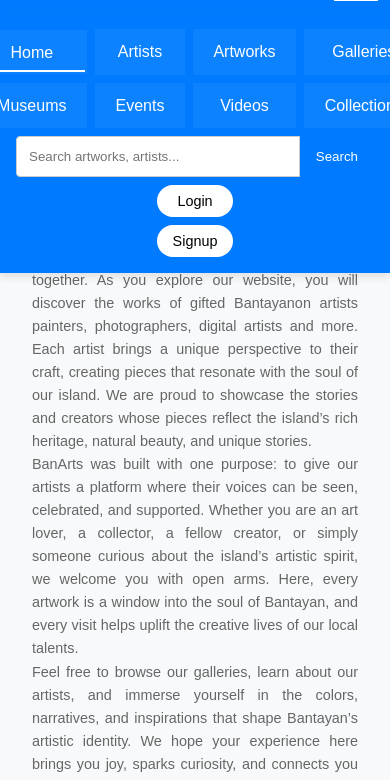
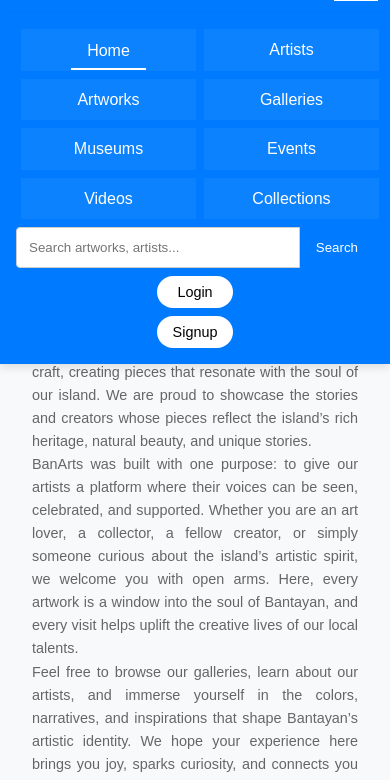
Before and after one commit to Benjoytibzz/BanArts-System, a website: page index.html in a window 390 px wide. Both pictures are taken after a click on the button "Toggle navigation menu". Shown: the part 63-843 px from the top of the page. Drawn offline with nearby package versions, Linux system fonts and the light colour scheme; no server answers.

Commit message:
"fix-mobile-navbar-cutoff"

```diff
--- a/styles.css
+++ b/styles.css
@@ -2548,19 +2548,22 @@ input[type="password"]::-ms-clear {
     }
 
     nav ul {
-        flex-direction: row;
-        flex-wrap: wrap;
-        justify-content: center;
+        display: grid;
+        grid-template-columns: repeat(2, 1fr);
         gap: 0.5rem;
         margin: 0;
         width: 100%;
+        padding: 0;
     }
 
     nav ul li {
         width: 100%;
         text-align: center;
         background-color: rgba(255, 255, 255, 0.05);
-        padding: 2px 2px;
+        padding: 0;
+        display: flex;
+        justify-content: center;
+        align-items: center;
     }
 
 
@@ -2789,8 +2792,8 @@ input[type="password"]::-ms-clear {
     }
 
     nav ul {
-        flex-direction: column;
-        align-items: center;
+        grid-template-columns: repeat(2, 1fr);
+        gap: 0.5rem;
     }
 
     nav ul li a {
```
